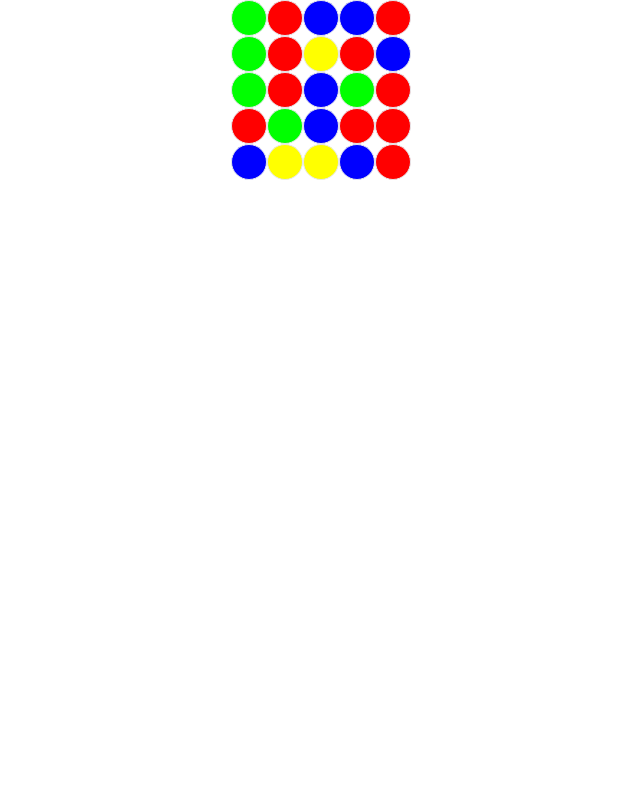
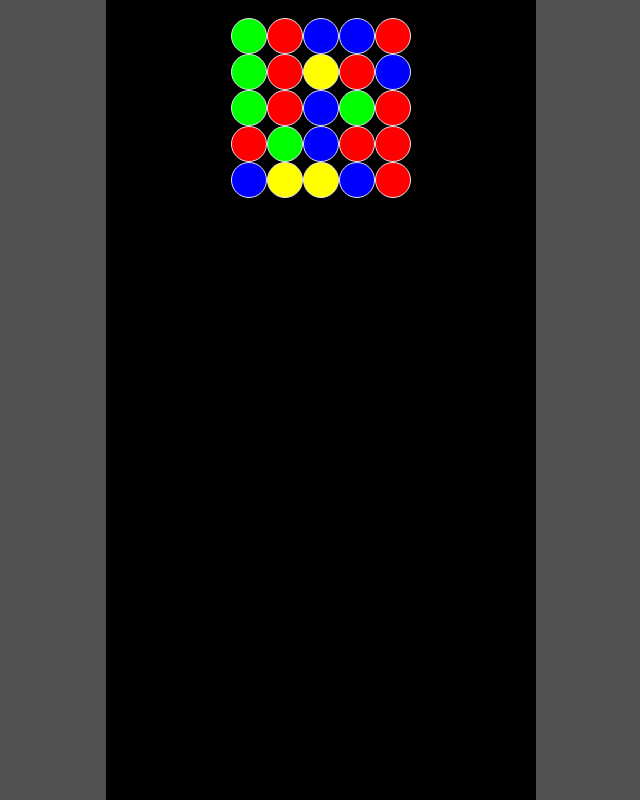
Before and after one commit to cyanosj128/next-candy-crush, a Next.js app: page / in a window 1280 px wide. Shown: the whole page, without its empty margins (319-959 px from the left). Built offline with nearby package versions, Linux system fonts and the light colour scheme.

Commit message:
apply basic layout style

```diff
--- a/src/app/layout.tsx
+++ b/src/app/layout.tsx
@@ -1,17 +1,5 @@
 import type { Metadata } from 'next';
-import localFont from 'next/font/local';
 import './globals.css';
-
-const geistSans = localFont({
-  src: './fonts/GeistVF.woff',
-  variable: '--font-geist-sans',
-  weight: '100 900',
-});
-const geistMono = localFont({
-  src: './fonts/GeistMonoVF.woff',
-  variable: '--font-geist-mono',
-  weight: '100 900',
-});
 
 export const metadata: Metadata = {
   title: 'Next Candy Crush',
@@ -23,11 +11,16 @@ export default function RootLayout({
   children: React.ReactNode;
 }>) {
   return (
-    <html lang="en">
+    <html lang='en' className={` bg-[#505050] text-black`}>
       <body
-        className={`${geistSans.variable} ${geistMono.variable} antialiased`}
+        className={'flex h-[100dvh] select-none items-center justify-center'}
+        style={{ minHeight: '-webkit-fill-available' }}
       >
-        {children}
+        <main
+          className={`flex flex-col h-full max-h-[932px] w-full max-w-[430px] overflow-y-scroll overflow-x-hidden bg-black relative mt-12px px-[16px] pt-[18px] flex-1 shrink-0 basis-full scrollbar-hide`}
+        >
+          {children}
+        </main>
       </body>
     </html>
   );
```
